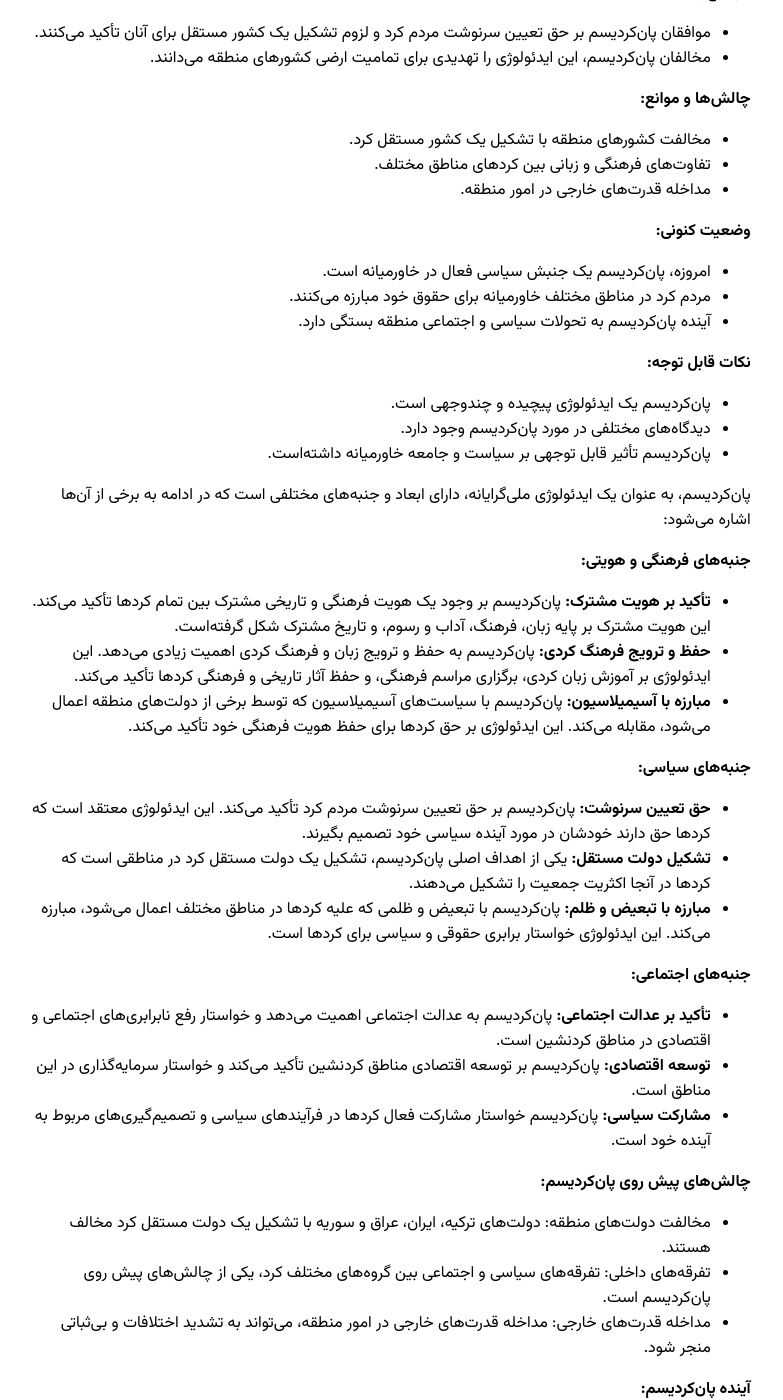
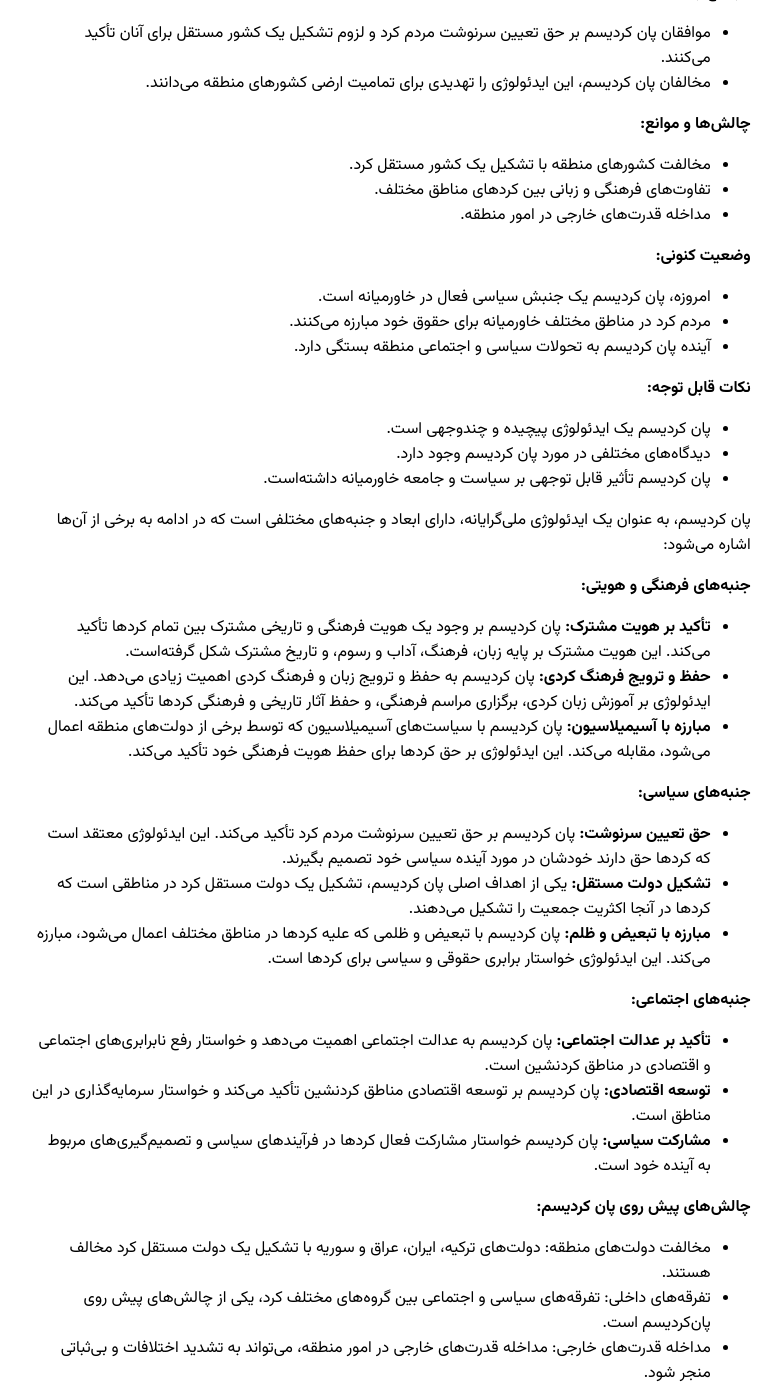
Before and after one commit to darkblog/darkblog.github.io, a Jekyll site: the page built from _posts/2025-3-2-22.md, in a window 1280 px wide and 1400 px high, scrolled down 734 px. Shown: the whole window, without its empty margins (249-1032 px from the left). Built offline with Jekyll 4.4.1, drawn with Linux system fonts in a browser that asks for light colours; some of the changed text lies outside the part shown.

Commit message:
Update 2025-3-2-22.md

```diff
--- a/_posts/2025-3-2-22.md
+++ b/_posts/2025-3-2-22.md
@@ -1,22 +1,22 @@
 ---
 layout: post
-title: پان‌کردیسم چیست؟ توضیحات کامل
+title: پان کردیسم چیست؟ توضیحات کامل
 ---
 
-پان‌کردیسم یک ایدئولوژی سیاسی است که هدف آن ایجاد یک کشور مستقل برای مردم کرد در خاورمیانه است. این ایدئولوژی بر این باور است که کردها یک ملت واحد با فرهنگ و تاریخ مشترک هستند و حق دارند که در سرزمین خود زندگی کنند.
+پان کردیسم یک ایدئولوژی سیاسی است که هدف آن ایجاد یک کشور مستقل برای مردم کرد در خاورمیانه است. این ایدئولوژی بر این باور است که کردها یک ملت واحد با فرهنگ و تاریخ مشترک هستند و حق دارند که در سرزمین خود زندگی کنند.
 
-**ریشه‌ها و تاریخچه پان‌کردیسم:**
+**ریشه‌ها و تاریخچه پان کردیسم:**
 
 * **ریشه‌های تاریخی:**
-    * ریشه‌های پان‌کردیسم به اواخر قرن نوزدهم و اوایل قرن بیستم بازمی‌گردد، زمانی که جنبش‌های ملی‌گرایانه در سراسر جهان در حال ظهور بودند.
+    * ریشه‌های پان کردیسم به اواخر قرن نوزدهم و اوایل قرن بیستم بازمی‌گردد، زمانی که جنبش‌های ملی‌گرایانه در سراسر جهان در حال ظهور بودند.
     * تجزیه امپراتوری عثمانی پس از جنگ جهانی اول و تقسیم مناطق کردنشین بین کشورهای ترکیه، ایران، عراق و سوریه، زمینه‌ساز شکل‌گیری این ایدئولوژی شد.
 * **شخصیت‌های کلیدی:**
     * عبدالرحمان قاسملو
     * مصطفی بارزانی
     * عبدالله اوجالان
 * **تحولات و جنبش‌ها:**
-    * جنبش پان‌کردیسم در طول قرن بیستم فراز و نشیب‌های زیادی را تجربه کرده‌است.
-    * در دهه‌های اخیر، جنبش پان‌کردیسم در عراق و سوریه به دلیل جنگ و بی‌ثباتی در این کشورها تقویت شده‌است.
+    * جنبش پان کردیسم در طول قرن بیستم فراز و نشیب‌های زیادی را تجربه کرده‌است.
+    * در دهه‌های اخیر، جنبش پان کردیسم در عراق و سوریه به دلیل جنگ و بی‌ثباتی در این کشورها تقویت شده‌است.
 
 **اهداف پان‌کردیسم:**
 
@@ -26,8 +26,8 @@ title: پان‌کردیسم چیست؟ توضیحات کامل
 
 **مواضع و دیدگاه‌ها:**
 
-* موافقان پان‌کردیسم بر حق تعیین سرنوشت مردم کرد و لزوم تشکیل یک کشور مستقل برای آنان تأکید می‌کنند.
-* مخالفان پان‌کردیسم، این ایدئولوژی را تهدیدی برای تمامیت ارضی کشورهای منطقه می‌دانند.
+* موافقان پان کردیسم بر حق تعیین سرنوشت مردم کرد و لزوم تشکیل یک کشور مستقل برای آنان تأکید می‌کنند.
+* مخالفان پان کردیسم، این ایدئولوژی را تهدیدی برای تمامیت ارضی کشورهای منطقه می‌دانند.
 
 **چالش‌ها و موانع:**
 
@@ -37,48 +37,48 @@ title: پان‌کردیسم چیست؟ توضیحات کامل
 
 **وضعیت کنونی:**
 
-* امروزه، پان‌کردیسم یک جنبش سیاسی فعال در خاورمیانه است.
+* امروزه، پان کردیسم یک جنبش سیاسی فعال در خاورمیانه است.
 * مردم کرد در مناطق مختلف خاورمیانه برای حقوق خود مبارزه می‌کنند.
-* آینده پان‌کردیسم به تحولات سیاسی و اجتماعی منطقه بستگی دارد.
+* آینده پان کردیسم به تحولات سیاسی و اجتماعی منطقه بستگی دارد.
 
 **نکات قابل توجه:**
 
-* پان‌کردیسم یک ایدئولوژی پیچیده و چندوجهی است.
-* دیدگاه‌های مختلفی در مورد پان‌کردیسم وجود دارد.
-* پان‌کردیسم تأثیر قابل توجهی بر سیاست و جامعه خاورمیانه داشته‌است.
+* پان کردیسم یک ایدئولوژی پیچیده و چندوجهی است.
+* دیدگاه‌های مختلفی در مورد پان کردیسم وجود دارد.
+* پان کردیسم تأثیر قابل توجهی بر سیاست و جامعه خاورمیانه داشته‌است.
 
-پان‌کردیسم، به عنوان یک ایدئولوژی ملی‌گرایانه، دارای ابعاد و جنبه‌های مختلفی است که در ادامه به برخی از آن‌ها اشاره می‌شود:
+پان کردیسم، به عنوان یک ایدئولوژی ملی‌گرایانه، دارای ابعاد و جنبه‌های مختلفی است که در ادامه به برخی از آن‌ها اشاره می‌شود:
 
 **جنبه‌های فرهنگی و هویتی:**
 
-* **تأکید بر هویت مشترک:** پان‌کردیسم بر وجود یک هویت فرهنگی و تاریخی مشترک بین تمام کردها تأکید می‌کند. این هویت مشترک بر پایه زبان، فرهنگ، آداب و رسوم، و تاریخ مشترک شکل گرفته‌است.
-* **حفظ و ترویج فرهنگ کردی:** پان‌کردیسم به حفظ و ترویج زبان و فرهنگ کردی اهمیت زیادی می‌دهد. این ایدئولوژی بر آموزش زبان کردی، برگزاری مراسم فرهنگی، و حفظ آثار تاریخی و فرهنگی کردها تأکید می‌کند.
-* **مبارزه با آسیمیلاسیون:** پان‌کردیسم با سیاست‌های آسیمیلاسیون که توسط برخی از دولت‌های منطقه اعمال می‌شود، مقابله می‌کند. این ایدئولوژی بر حق کردها برای حفظ هویت فرهنگی خود تأکید می‌کند.
+* **تأکید بر هویت مشترک:** پان کردیسم بر وجود یک هویت فرهنگی و تاریخی مشترک بین تمام کردها تأکید می‌کند. این هویت مشترک بر پایه زبان، فرهنگ، آداب و رسوم، و تاریخ مشترک شکل گرفته‌است.
+* **حفظ و ترویج فرهنگ کردی:** پان کردیسم به حفظ و ترویج زبان و فرهنگ کردی اهمیت زیادی می‌دهد. این ایدئولوژی بر آموزش زبان کردی، برگزاری مراسم فرهنگی، و حفظ آثار تاریخی و فرهنگی کردها تأکید می‌کند.
+* **مبارزه با آسیمیلاسیون:** پان کردیسم با سیاست‌های آسیمیلاسیون که توسط برخی از دولت‌های منطقه اعمال می‌شود، مقابله می‌کند. این ایدئولوژی بر حق کردها برای حفظ هویت فرهنگی خود تأکید می‌کند.
 
 **جنبه‌های سیاسی:**
 
-* **حق تعیین سرنوشت:** پان‌کردیسم بر حق تعیین سرنوشت مردم کرد تأکید می‌کند. این ایدئولوژی معتقد است که کردها حق دارند خودشان در مورد آینده سیاسی خود تصمیم بگیرند.
-* **تشکیل دولت مستقل:** یکی از اهداف اصلی پان‌کردیسم، تشکیل یک دولت مستقل کرد در مناطقی است که کردها در آنجا اکثریت جمعیت را تشکیل می‌دهند.
-* **مبارزه با تبعیض و ظلم:** پان‌کردیسم با تبعیض و ظلمی که علیه کردها در مناطق مختلف اعمال می‌شود، مبارزه می‌کند. این ایدئولوژی خواستار برابری حقوقی و سیاسی برای کردها است.
+* **حق تعیین سرنوشت:** پان کردیسم بر حق تعیین سرنوشت مردم کرد تأکید می‌کند. این ایدئولوژی معتقد است که کردها حق دارند خودشان در مورد آینده سیاسی خود تصمیم بگیرند.
+* **تشکیل دولت مستقل:** یکی از اهداف اصلی پان کردیسم، تشکیل یک دولت مستقل کرد در مناطقی است که کردها در آنجا اکثریت جمعیت را تشکیل می‌دهند.
+* **مبارزه با تبعیض و ظلم:** پان کردیسم با تبعیض و ظلمی که علیه کردها در مناطق مختلف اعمال می‌شود، مبارزه می‌کند. این ایدئولوژی خواستار برابری حقوقی و سیاسی برای کردها است.
 
 **جنبه‌های اجتماعی:**
 
-* **تأکید بر عدالت اجتماعی:** پان‌کردیسم به عدالت اجتماعی اهمیت می‌دهد و خواستار رفع نابرابری‌های اجتماعی و اقتصادی در مناطق کردنشین است.
-* **توسعه اقتصادی:** پان‌کردیسم بر توسعه اقتصادی مناطق کردنشین تأکید می‌کند و خواستار سرمایه‌گذاری در این مناطق است.
-* **مشارکت سیاسی:** پان‌کردیسم خواستار مشارکت فعال کردها در فرآیندهای سیاسی و تصمیم‌گیری‌های مربوط به آینده خود است.
+* **تأکید بر عدالت اجتماعی:** پان کردیسم به عدالت اجتماعی اهمیت می‌دهد و خواستار رفع نابرابری‌های اجتماعی و اقتصادی در مناطق کردنشین است.
+* **توسعه اقتصادی:** پان کردیسم بر توسعه اقتصادی مناطق کردنشین تأکید می‌کند و خواستار سرمایه‌گذاری در این مناطق است.
+* **مشارکت سیاسی:** پان کردیسم خواستار مشارکت فعال کردها در فرآیندهای سیاسی و تصمیم‌گیری‌های مربوط به آینده خود است.
 
-**چالش‌های پیش روی پان‌کردیسم:**
+**چالش‌های پیش روی پان کردیسم:**
 
 * مخالفت دولت‌های منطقه: دولت‌های ترکیه، ایران، عراق و سوریه با تشکیل یک دولت مستقل کرد مخالف هستند.
 * تفرقه‌های داخلی: تفرقه‌های سیاسی و اجتماعی بین گروه‌های مختلف کرد، یکی از چالش‌های پیش روی پان‌کردیسم است.
 * مداخله قدرت‌های خارجی: مداخله قدرت‌های خارجی در امور منطقه، می‌تواند به تشدید اختلافات و بی‌ثباتی منجر شود.
 
-**آینده پان‌کردیسم:**
+**آینده پان کردیسم:**
 
-آینده پان‌کردیسم به عوامل مختلفی بستگی دارد، از جمله:
+آینده پان کردیسم به عوامل مختلفی بستگی دارد، از جمله:
 
 * تحولات سیاسی و اجتماعی در منطقه
 * مواضع دولت‌های منطقه و قدرت‌های خارجی
 * توانایی گروه‌های کرد در ایجاد اتحاد و همکاری
 
-با این حال، پان‌کردیسم به عنوان یک ایدئولوژی ملی‌گرایانه، همچنان تأثیر قابل توجهی بر سیاست و جامعه خاورمیانه خواهد داشت.
+با این حال، پان کردیسم به عنوان یک ایدئولوژی ملی‌گرایانه، همچنان تأثیر قابل توجهی بر سیاست و جامعه خاورمیانه خواهد داشت.
```
